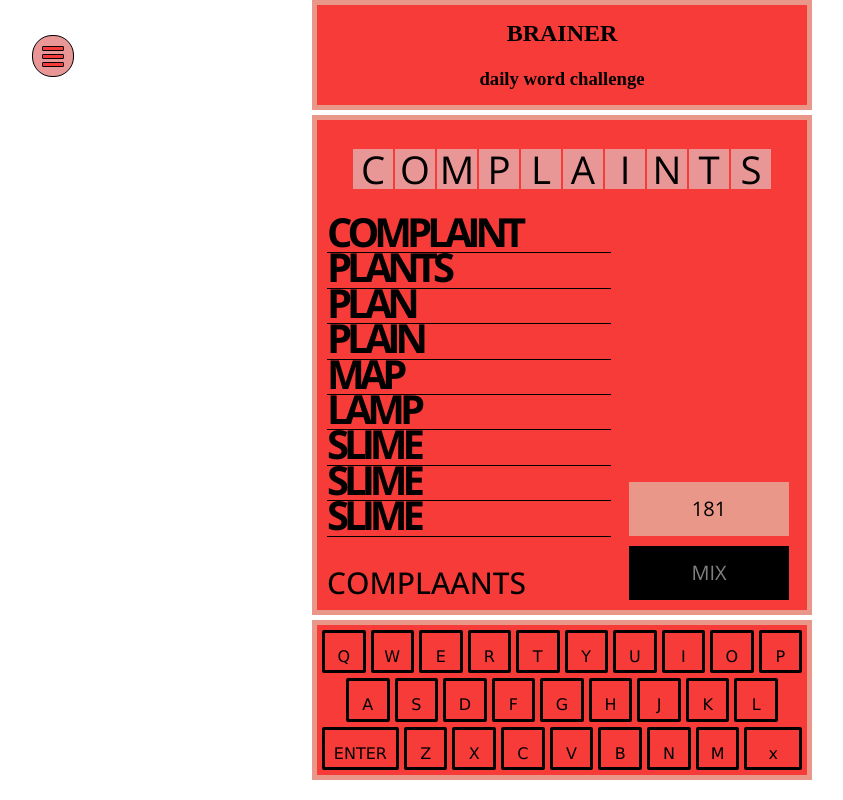
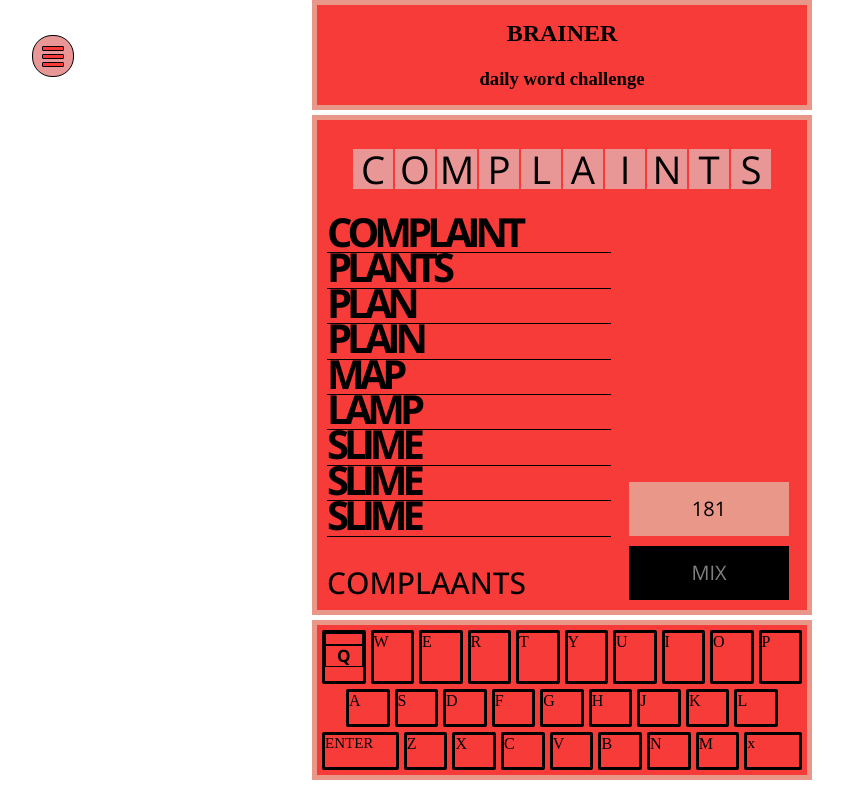
Before and after one commit to nikitacomputer/brainer, a website built with webpack: page src/index.html in a window 1280 px wide. Shown: the whole page, without its empty margins (78-921 px from the left). Built offline with nearby package versions, Linux system fonts and the light colour scheme.

Commit message:
keuboard

```diff
--- a/src/index.html
+++ b/src/index.html
@@ -85,7 +85,10 @@
       </div> -->
       <div class="grid-block keyboard">
         <div class="keyboard-row key-row-1">
-          <div id="key_q" class="keyboard-key keyboard-key__enabled">Q</div>
+          <div id="key_q" class="keyboard-key keyboard-key__enabled">
+            <div class="light-box"></div>
+            <span class="letter letter__enabled">Q</span>
+          </div>
           <div id="key_w" class="keyboard-key keyboard-key__enabled">W</div>
           <div id="key_e" class="keyboard-key keyboard-key__enabled">E</div>
           <div id="key_r" class="keyboard-key keyboard-key__enabled">R</div>
--- a/src/style.css
+++ b/src/style.css
@@ -232,17 +232,44 @@
 }
 
 .keyboard-key {
+  display: flex;
+  flex-direction: column;
+
   border: 3px solid #e89796;
   border-radius: 2px;
+  padding: 0;
+  margin: 0;
+  height: auto;
+}
+
+.light-box {
+  width: auto;
+  height: 10px;
+  border: 1px solid black;
+}
+
+.letter {
+  border: 1px solid black;
+  line-height: 20px;
+  margin-bottom: 0;
+
+  font-family: 'Open Sans', sans-serif;
+  font-weight: 700;
+  font-size: 17px;
   text-align: center;
-  padding-top: 15px;
   color: #e89796;
-  font-family:'Lucida Sans', 'Lucida Sans Regular', 'Lucida Grande', 'Lucida Sans Unicode', Geneva, Verdana, sans-serif;
+}
+
+.letter__enabled {
+  color: black;
 }
 
 .keyboard-key_util {
   border: 3px solid black;
   color: black;
+  font-size: 15px;
+
+
 }
 
 .keyboard-key__enabled {
```
